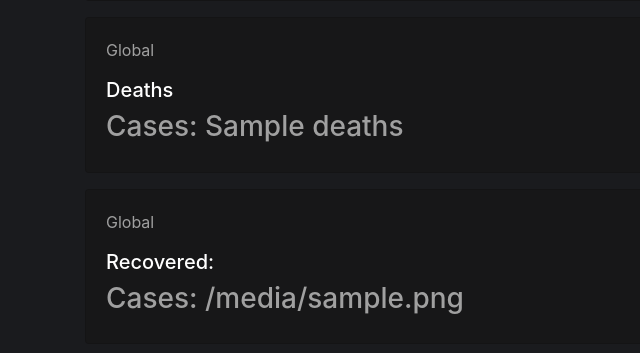
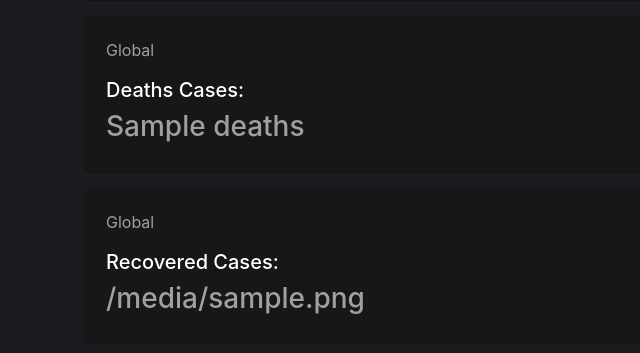
Before and after one commit to Siddique11/covid_tracker, a Django app: template lookup/templates/home.html in a window 1280 px wide. Shown: the part 319-672 px from the top of the page, without its empty margins (0-640 px from the left). Run offline with Django 3.2, Linux system fonts and the light colour scheme; the template is opened without the code that fills it: most values are stand-ins (such as "Sample title", 1, 10 or a date in 2020); some libraries are stand-ins or nearby versions.

Commit message:
some minor changes

```diff
--- a/lookup/templates/home.html
+++ b/lookup/templates/home.html
@@ -16,8 +16,8 @@
 <div class="card text-white mb-3" style="background-color: rgb(23, 23, 24);">
     <div class="card-body">
         <p style="color: #A0A0A0;">Global</p>
-        <div class="h5">Deaths </div>
-        <p class="h3" style="color: #A0A0A0;">Cases: {{ api.deaths }}
+        <div class="h5">Deaths Cases:</div>
+        <p class="h3" style="color: #A0A0A0;">{{ api.deaths }}
 
         </p>
     </div>
@@ -26,10 +26,8 @@
 <div class="card text-white mb-3" style="background-color: rgb(23, 23, 24);">
     <div class="card-body">
         <p style="color: #A0A0A0;">Global</p>
-        <div class="h5">Recovered: </div>
-        <p class="h3" style="color: #A0A0A0;">Cases: {{ api.recovered}}
-
-        </p>
+        <div class="h5">Recovered Cases: </div>
+        <p class="h3" style="color: #A0A0A0;"> {{ api.recovered}}</p>
     </div>
 </div>
 
```
